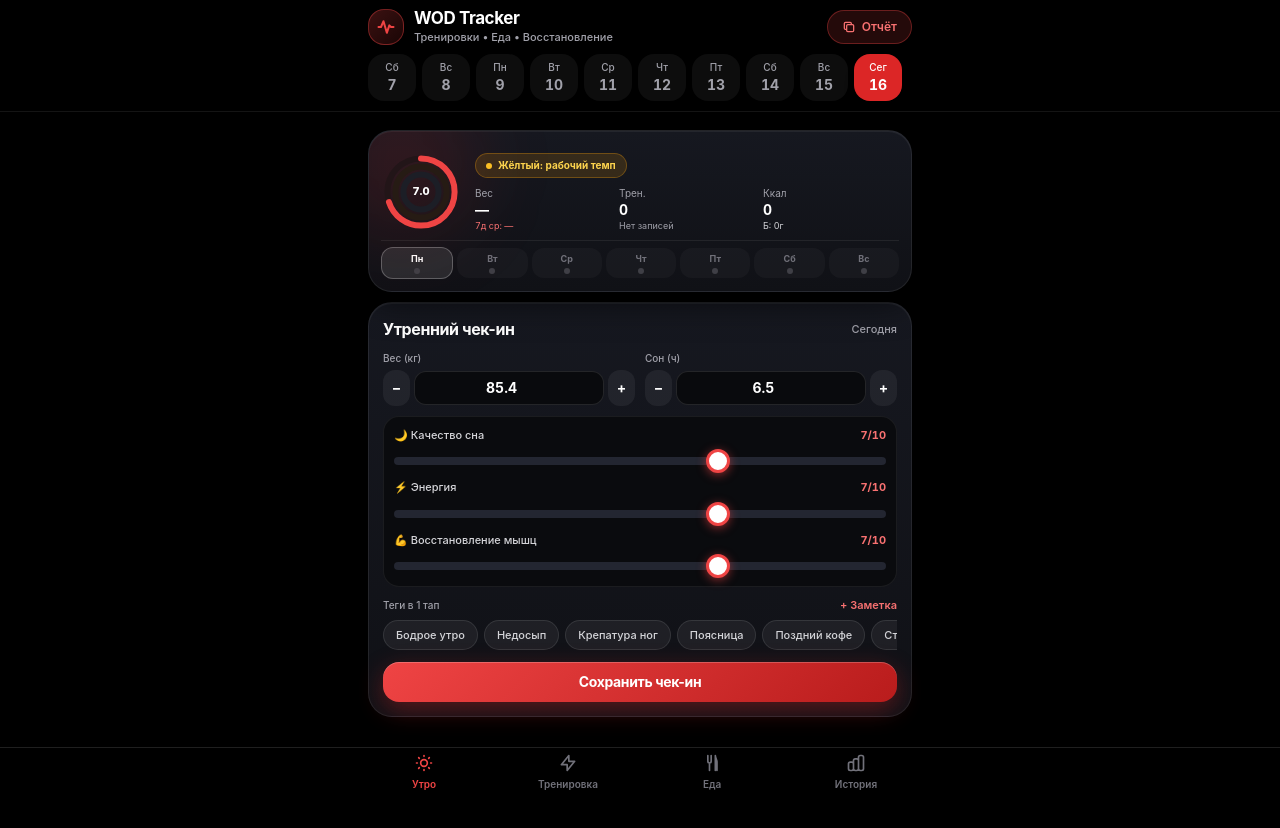
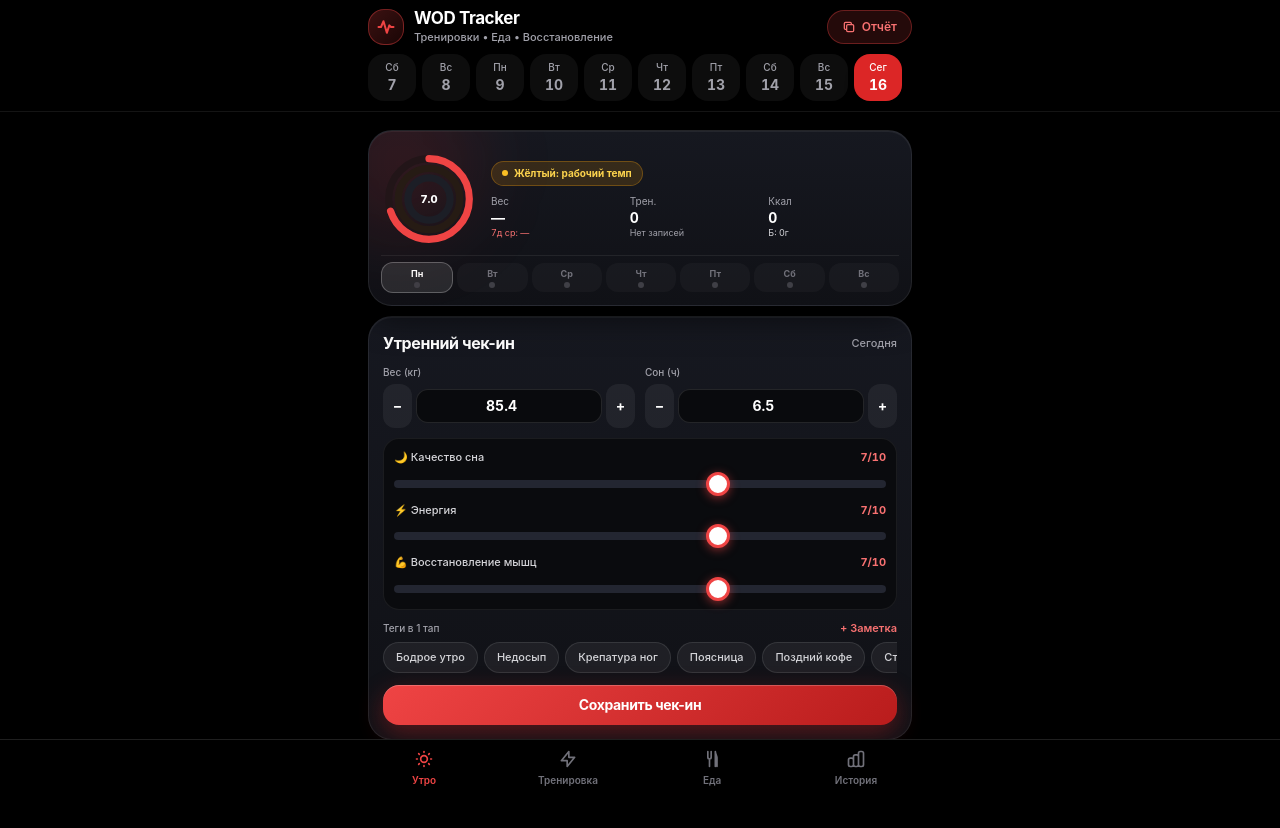
Before and after one commit to Romanovich72/crossfit-tracker, a plain HTML site: page index.html in a window 1280 px wide. Before the commit the page ends 800 px from the top, so only its background shows below. Drawn offline with nearby package versions, Linux system fonts and the light colour scheme.

Commit message:
Add files via upload

```diff
--- a/index.html
+++ b/index.html
@@ -24,37 +24,26 @@
     }
     html {
       background-color: #000000;
-      height: 100%;
+      min-height: 100%;
       margin: 0;
       padding: 0;
     }
     body {
-      position: fixed;
-      inset: 0;
-      width: 100%;
-      height: 100%;
+      min-height: 100vh;
+      min-height: -webkit-fill-available;
       margin: 0;
       padding: 0;
-      overflow: hidden;
+      padding-bottom: calc(80px + env(safe-area-inset-bottom, 0px));
       background-color: #000000;
       color: #f5f5f7;
-      display: flex;
-      flex-direction: column;
-      overscroll-behavior: none;
+      overscroll-behavior-y: contain;
     }
     header {
-      flex-shrink: 0;
       padding-top: env(safe-area-inset-top, 0px);
       padding-left: env(safe-area-inset-left, 0px);
       padding-right: env(safe-area-inset-right, 0px);
     }
     main {
-      flex: 1 1 auto;
-      min-height: 0;
-      overflow-y: auto;
-      overflow-x: hidden;
-      -webkit-overflow-scrolling: touch;
-      overscroll-behavior-y: contain;
       padding-left: max(16px, env(safe-area-inset-left, 0px));
       padding-right: max(16px, env(safe-area-inset-right, 0px));
     }
@@ -127,7 +116,7 @@
 <body class="antialiased selection:bg-red-500/30">
 
   <!-- Sticky Header + Horizontal Date Strip -->
-  <header class="flex-shrink-0 z-30 bg-black/85 backdrop-blur-xl border-b border-white/[0.08]">
+  <header class="sticky top-0 z-30 bg-black/90 backdrop-blur-xl border-b border-white/[0.08]">
     <div class="max-w-xl mx-auto px-4 pt-2 pb-1.5 space-y-2">
       <div class="flex items-center justify-between">
         <div class="flex items-center gap-2.5">
@@ -167,8 +156,8 @@
       <div class="absolute -top-10 -left-10 w-36 h-36 bg-red-600/15 rounded-full blur-2xl pointer-events-none"></div>
       <div class="flex items-center gap-3.5 relative">
         <!-- Triple Concentric Rings -->
-        <div class="relative w-20 h-20 shrink-0 flex items-center justify-center">
-          <svg class="w-20 h-20 -rotate-90" viewBox="0 0 100 100">
+        <div class="relative w-24 h-24 shrink-0 flex items-center justify-center">
+          <svg class="w-24 h-24 -rotate-90" viewBox="0 0 100 100">
             <!-- Outer: Readiness (Red) -->
             <circle cx="50" cy="50" r="42" fill="none" stroke="#221518" stroke-width="7.5" />
             <circle id="heroRingReady" cx="50" cy="50" r="42" fill="none" stroke="#ef4444" stroke-width="7.5" stroke-linecap="round" stroke-dasharray="263.9" stroke-dashoffset="79" style="transition: stroke-dashoffset 0.4s ease;" />
@@ -226,17 +215,17 @@
             <div>
               <label for="mWeight" class="block text-[10px] font-medium text-zinc-400 mb-1">Вес (кг)</label>
               <div class="flex items-center gap-1">
-                <button type="button" id="weightMinusBtn" class="w-9 h-9 rounded-xl bg-white/[0.06] hover:bg-white/10 text-white font-bold text-sm active:scale-95 transition">−</button>
+                <button type="button" id="weightMinusBtn" class="w-10 h-11 rounded-xl bg-white/[0.06] hover:bg-white/10 text-white font-bold text-sm active:scale-95 transition">−</button>
                 <input id="mWeight" type="number" step="0.1" min="30" max="250" value="85.4" required class="input-ios w-full rounded-xl px-1 py-1.5 text-center text-sm font-bold tabular-nums" />
-                <button type="button" id="weightPlusBtn" class="w-9 h-9 rounded-xl bg-white/[0.06] hover:bg-white/10 text-white font-bold text-sm active:scale-95 transition">+</button>
+                <button type="button" id="weightPlusBtn" class="w-10 h-11 rounded-xl bg-white/[0.06] hover:bg-white/10 text-white font-bold text-sm active:scale-95 transition">+</button>
               </div>
             </div>
             <div>
               <label for="mSleepHours" class="block text-[10px] font-medium text-zinc-400 mb-1">Сон (ч)</label>
               <div class="flex items-center gap-1">
-                <button type="button" id="sleepMinusBtn" class="w-9 h-9 rounded-xl bg-white/[0.06] hover:bg-white/10 text-white font-bold text-sm active:scale-95 transition">−</button>
+                <button type="button" id="sleepMinusBtn" class="w-10 h-11 rounded-xl bg-white/[0.06] hover:bg-white/10 text-white font-bold text-sm active:scale-95 transition">−</button>
                 <input id="mSleepHours" type="number" step="0.5" min="0" max="16" value="6.5" required class="input-ios w-full rounded-xl px-1 py-1.5 text-center text-sm font-bold tabular-nums" />
-                <button type="button" id="sleepPlusBtn" class="w-9 h-9 rounded-xl bg-white/[0.06] hover:bg-white/10 text-white font-bold text-sm active:scale-95 transition">+</button>
+                <button type="button" id="sleepPlusBtn" class="w-10 h-11 rounded-xl bg-white/[0.06] hover:bg-white/10 text-white font-bold text-sm active:scale-95 transition">+</button>
               </div>
             </div>
           </div>
@@ -706,8 +695,8 @@
   </div>
 
   <!-- Native iOS Frosted Tab Bar -->
-  <nav class="ios-tab-bar flex-shrink-0 w-full z-40">
-    <div class="max-w-xl mx-auto grid grid-cols-4 h-12">
+  <nav class="ios-tab-bar fixed bottom-0 left-0 right-0 z-40">
+    <div class="max-w-xl mx-auto grid grid-cols-4 h-14">
       <button type="button" data-tab="morning" class="nav-tab flex flex-col items-center justify-center gap-1 text-red-500">
         <svg class="w-5 h-5" fill="none" stroke="currentColor" stroke-width="2" viewBox="0 0 24 24"><path stroke-linecap="round" stroke-linejoin="round" d="M12 3v1m0 16v1m9-9h-1M4 12H3m15.364-6.364l-.707.707M6.343 17.657l-.707.707m12.728 0l-.707-.707M6.343 6.343l-.707-.707M16 12a4 4 0 11-8 0 4 4 0 018 0z"/></svg>
         <span class="text-[10px] font-semibold">Утро</span>
--- a/sw.js
+++ b/sw.js
@@ -1,4 +1,4 @@
-const CACHE_NAME = "wod-tracker-v4-1";
+const CACHE_NAME = "wod-tracker-v4-2";
 const ASSETS = [
   "./",
   "./index.html",
@@ -25,7 +25,7 @@ self.addEventListener("activate", (event) => {
 
 self.addEventListener("fetch", (event) => {
   event.respondWith(
-    fetch(event.request)
+    fetch(event.request, { cache: "no-store" })
       .then((res) => {
         const clone = res.clone();
         caches.open(CACHE_NAME).then((cache) => cache.put(event.request, clone)).catch(() => {});
```
